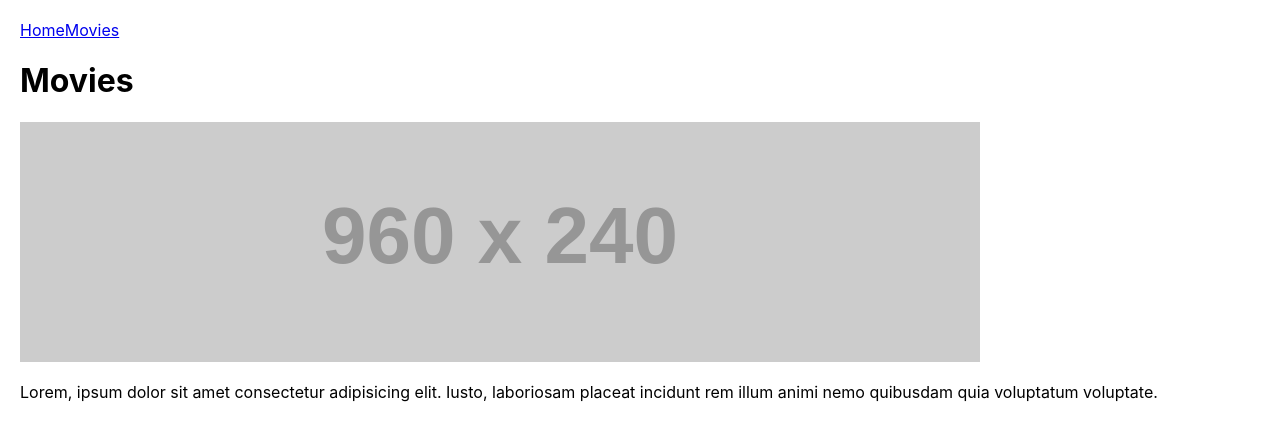
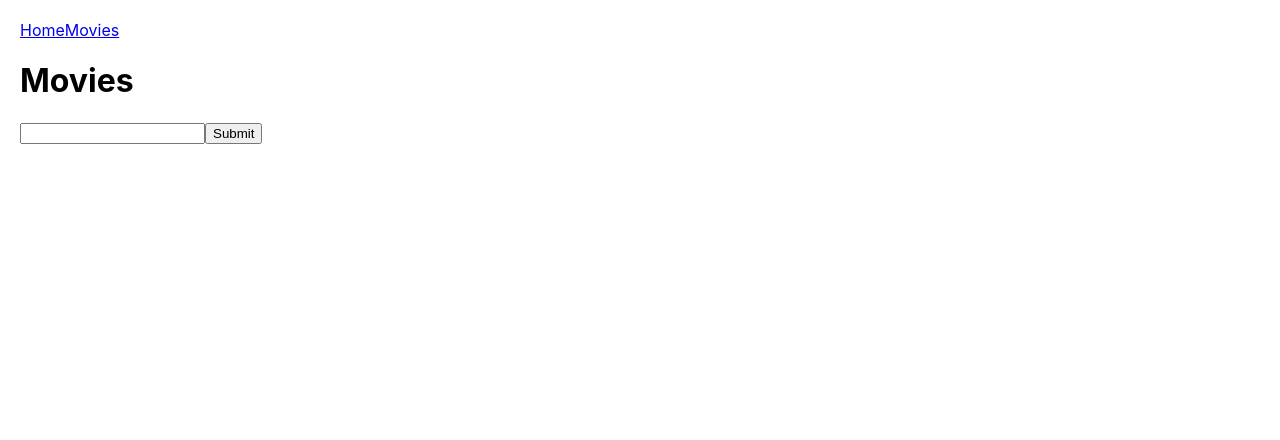
Before and after one commit to Galinaddd/goit-react-hw-05-movies, a React (Create React App) app: page /movies in a window 1280 px wide. Shown: the top 440 px of the page. Built offline with nearby package versions, Linux system fonts and the light colour scheme.

Commit message:
додає компонентів пару

```diff
--- a/package.json
+++ b/package.json
@@ -8,6 +8,7 @@
     "@testing-library/react": "^12.1.4",
     "@testing-library/user-event": "^13.5.0",
     "axios": "^1.2.6",
+    "formik": "^2.2.9",
     "react": "^18.1.0",
     "react-dom": "^18.1.0",
     "react-router-dom": "^6.8.0",
--- a/src/components/App/App.jsx
+++ b/src/components/App/App.jsx
@@ -1,14 +1,8 @@
 import { Route, Routes, Link } from 'react-router-dom';
 import { Home } from '../../pages/Home';
 import { Movies } from '../../pages/Movies';
+import { MoviesDetails } from 'pages/MoviesDetails';
 
-// import {
-//   fetchTraiding,
-//   fetchSearchMovie,
-//   fetchMovieDetails,
-//   fetchMovieCredits,
-//   fetchMovieReviews,
-// } from 'movieAPI';
 import { Container } from './App.styled';
 
 export const App = () => {
@@ -24,8 +18,8 @@ export const App = () => {
       <Routes>
         <Route path="/" element={<Home />} />
         <Route path="/movies" element={<Movies />} />
-        {/* <Route path="/movies/:movieId" element={<MoviesDetails />} />
-        <Route path="movies/:movieId/cast" element={<Cast />} />
+        <Route path="/movies/:movieId" element={<MoviesDetails />} />
+        {/* <Route path="movies/:movieId/cast" element={<Cast />} />
         <Route path="movies/:movieId/reviews" element={<Reviews />} /> */}
         {/* <Route path="*" element={<NotFound />} /> */}
       </Routes>
--- /dev/null
+++ b/src/components/MovieCard/MovieCard.jsx
@@ -0,0 +1,4 @@
+export const MovieCard = ({ movieInfo }) => {
+  console.log('movieInfofrom MovieCard', movieInfo);
+  return <main>{movieInfo}</main>;
+};
--- a/src/components/MoviesList/MoviesList.jsx
+++ b/src/components/MoviesList/MoviesList.jsx
@@ -1,9 +1,15 @@
-export const MoviesList = movies => {
-  console.log(movies);
+import { Link } from 'react-router-dom';
+export const MoviesList = ({ movies, onClick }) => {
+  // const handleClick = () => {
+  //   onClick();
+  // };
+
   return (
     <ul>
       {movies.map(movie => (
-        <li key={movie.id}>{movie.title}</li>
+        <li key={movie.id}>
+          <Link to={`${movie.id}`}>{movie.title || movie.name}</Link>
+        </li>
       ))}
     </ul>
   );
--- /dev/null
+++ b/src/components/Searchbox/SearchBox.jsx
@@ -0,0 +1,17 @@
+import { Formik, Form, Field } from 'formik';
+
+export const SearchBox = ({ onSubmit }) => {
+  const handleSubmit = values => {
+    console.log(values);
+    onSubmit(values);
+  };
+
+  return (
+    <Formik onSubmit={handleSubmit}>
+      <Form>
+        <Field type="text" name="search"></Field>
+        <button type="submit">Submit</button>
+      </Form>
+    </Formik>
+  );
+};
--- a/src/movieAPI.js
+++ b/src/movieAPI.js
@@ -7,7 +7,7 @@ export const fetchTraiding = async () => {
   const responce = await axios.get(
     `${BASE_URL}/trending/all/day?api_key=${KEY}`
   );
-  return responce.data;
+  return responce.data.results;
 };
 
 export const fetchSearchMovie = async query => {
--- a/src/pages/Home.jsx
+++ b/src/pages/Home.jsx
@@ -6,26 +6,23 @@ export const Home = () => {
   const [movies, setMovies] = useState(() => null);
 
   useEffect(() => {
-    console.log('it is useEffect');
-
     const trendingMovies = async () => {
       try {
         const data = await fetchTraiding();
-        console.log('data', data);
-        setMovies(data.results);
-        console.log('movies after set', movies);
+
+        setMovies(data);
       } catch (error) {
         console.log(error);
       }
     };
 
     trendingMovies();
-  }, [movies]);
+  }, []);
 
   return (
     <main>
       <h1>Trending today</h1>
-      {/* <MoviesList movies={movies} /> */}
+      {movies && <MoviesList movies={movies} />}
     </main>
   );
 };
--- a/src/pages/Movies.jsx
+++ b/src/pages/Movies.jsx
@@ -1,13 +1,15 @@
+// import { MoviesList } from 'components/MoviesList/MoviesList';
+import { SearchBox } from 'components/Searchbox/SearchBox';
 export const Movies = () => {
+  const onSearchClick = search => {
+    console.log(search);
+  };
+
   return (
     <main>
       <h1>Movies</h1>
-      <img src="https://via.placeholder.com/960x240" alt="" />
-      <p>
-        Lorem, ipsum dolor sit amet consectetur adipisicing elit. Iusto,
-        laboriosam placeat incidunt rem illum animi nemo quibusdam quia
-        voluptatum voluptate.
-      </p>
+      <SearchBox onClick={onSearchClick}></SearchBox>
+      {/* <MoviesList movies={visibleMovies} /> */}
     </main>
   );
 };
--- /dev/null
+++ b/src/pages/MoviesDetails.jsx
@@ -0,0 +1,27 @@
+import { fetchMovieDetails } from 'movieAPI';
+import { MovieCard } from 'components/MovieCard/MovieCard';
+import { useParams } from 'react-router-dom';
+import { useState } from 'react';
+import { useEffect } from 'react';
+
+export const MoviesDetails = () => {
+  const [movie, setMovie] = useState();
+  const { id } = useParams();
+
+  useEffect(() => {
+    const getMoviesByID = async id => {
+      const movieInfo = await fetchMovieDetails(id);
+      console.log('movieInfo', movieInfo);
+      setMovie(movieInfo);
+    };
+
+    getMoviesByID(id);
+  }, [id]);
+
+  return (
+    <main>
+      {/* <BackLink to={backLinkHref}>Back to products</BackLink> */}
+      <MovieCard movieInfo={movie} />
+    </main>
+  );
+};
```
Also changed, not shown: 1 other file (tests, documents, lock files or other folders).
